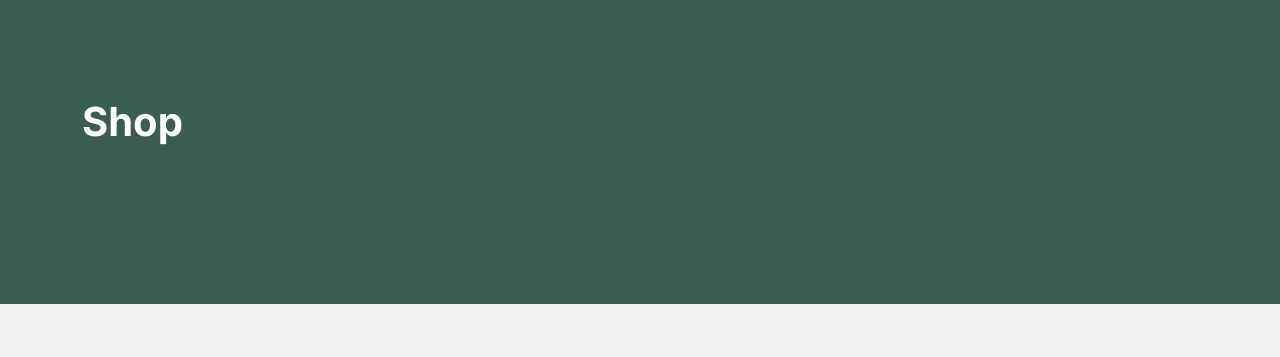
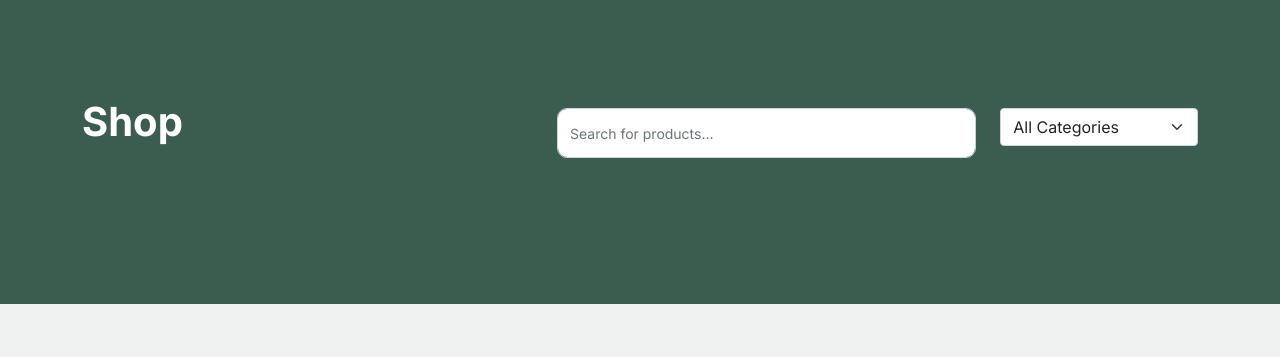
Before and after one commit to Rahe3s/django_ecommerce, a Django app: page /shop/ in a window 1280 px wide. Shown: the part 84-441 px from the top of the page. Run offline with Django 5.2, Linux system fonts and the light colour scheme; data that the repository does not hold is empty; some libraries are stand-ins or nearby versions.

Commit message:
search and filter function implimented, Ajax is used for render the result

```diff
--- a/shop/urls.py
+++ b/shop/urls.py
@@ -4,4 +4,5 @@ from . import views
 
 urlpatterns = [
     path("", views.shop, name='shop'),
+    path('filter/', views.filter_shop, name='filter_shop'),
 ]
--- a/shop/views.py
+++ b/shop/views.py
@@ -1,6 +1,36 @@
 from django.shortcuts import render
 from product.models import products
+from django.template.loader import render_to_string
+from django.http import JsonResponse
+from product.models import Category
 
 def shop(request):
     products_list = products.objects.prefetch_related('product_images').all()
-    return render(request, 'shop/shop.html', {'products_list': products_list})
+    categories = Category.objects.all()
+    return render(request, 'shop/shop.html', {'products_list': products_list, 'categories': categories})
+
+
+
+def filter_shop(request):
+    search_query = request.GET.get('search', '').strip()
+    category_uid = request.GET.get('category', '').strip()
+    print('fetched id',category_uid)
+
+    # Start with all products
+    products_list = products.objects.prefetch_related('product_images').all()
+
+    # Apply search filter if search query exists
+    if search_query:
+        products_list = products_list.filter(product_name__icontains=search_query)
+
+    # Apply category filter if category_id is valid
+    if category_uid:
+        try:
+            category_uid = category_uid
+            products_list = products_list.filter(category_id=category_uid)
+        except ValueError:
+            pass  # Invalid category ID, ignore
+
+    # Render the filtered product list
+    html = render_to_string('shop/product_list.html', {'products_list': products_list})
+    return JsonResponse({'html': html})
--- /dev/null
+++ b/static/js/shop.js
@@ -0,0 +1,23 @@
+// static/js/shop.js
+
+document.addEventListener("DOMContentLoaded", function () {
+    const searchInput = document.getElementById("searchInput");
+    const categoryFilter = document.getElementById("categoryFilter");
+    const productContainer = document.getElementById("productContainer");
+
+    function fetchFilteredProducts() {
+      const searchQuery = searchInput.value;
+      const categoryId = categoryFilter.value;
+
+      fetch(`/shop/filter/?search=${searchQuery}&category=${categoryId}`)
+        .then((response) => response.json())
+        .then((data) => {
+          productContainer.innerHTML = data.html;
+        })
+        .catch((error) => console.error("Error fetching products:", error));
+    }
+
+    searchInput.addEventListener("input", fetchFilteredProducts);
+    categoryFilter.addEventListener("change", fetchFilteredProducts);
+    console.log("Selected category UID:", categoryFilter.value);
+  });
--- a/templates/dashboard/dashboard.html
+++ b/templates/dashboard/dashboard.html
@@ -89,7 +89,7 @@
 
                 <!-- Logout Button -->
                 <div class="ms-auto">
-                    <form method="POST" action="{% url 'logout' %}" style="display:inline;">
+                    <form method="POST" action="{% url 'logout_page' %}" style="display:inline;">
                         {% csrf_token %}
                         <button type="submit" class="btn btn-danger">
                             <i class="fa fa-sign-out-alt me-2"></i>Logout
--- a/templates/shop/shop.html
+++ b/templates/shop/shop.html
@@ -1,14 +1,40 @@
-{% extends "base.html" %} {%block body%}{% include "alert.html" %}
+{% extends "base.html" %}
+{% block body %}
+{% load static %}
+{% include "alert.html" %}
 <!-- Start Hero Section -->
 <div class="hero">
   <div class="container">
-    <div class="row justify-content-between">
+    <div class="row justify-content-between align-items-center">
       <div class="col-lg-5">
         <div class="intro-excerpt">
           <h1>Shop</h1>
         </div>
       </div>
-      <div class="col-lg-7"></div>
+      <div class="col-lg-7">
+        <!-- Search and Filter Bar -->
+        <div class="row">
+          <div class="col-md-8 mb-2">
+            <input
+              type="text"
+              id="searchInput"
+              class="form-control"
+              placeholder="Search for products..."
+            />
+          </div>
+          <div class="col-md-4 mb-2">
+            <select id="categoryFilter" class="form-select">
+              <option value="">All Categories</option>
+              <!-- Populate categories dynamically -->
+              {% for category in categories %}
+              <option value="{{ category.uid }}">
+                {{ category.category_name }}
+              </option>
+              {% endfor %}
+            </select>
+          </div>
+        </div>
+      </div>
     </div>
   </div>
 </div>
@@ -16,21 +42,19 @@
 
 <div class="untree_co-section product-section before-footer-section">
   <div class="container">
-    <div class="row">
-      <!-- Loop through each product in the product list -->
+    <!-- Product Listing -->
+    <div class="row" id="productContainer">
       {% for product in products_list %}
       <div class="col-12 col-md-4 col-lg-3 mb-5">
         <a
           class="product-item"
           href="{% url 'product_catalogue' product.uid %}"
         >
-          <!-- Display the first image if available -->
           <img
             src="{% if product.product_images.all %}{{ product.product_images.first.image.url }}{% endif %}"
             class="img-fluid product-thumbnail"
             alt="{{ product.product_name }}"
           />
-
           <h3 class="product-title">{{ product.product_name }}</h3>
           <strong class="product-price">${{ product.price }}</strong>
         </a>
@@ -40,4 +64,6 @@
   </div>
 </div>
 
-{%endblock%}
+<script src="{% static 'js/shop.js' %}"></script>
+
+{% endblock %}
```
Also changed, not shown: templates/shop/product_list.html (added, +15 -0 lines).
